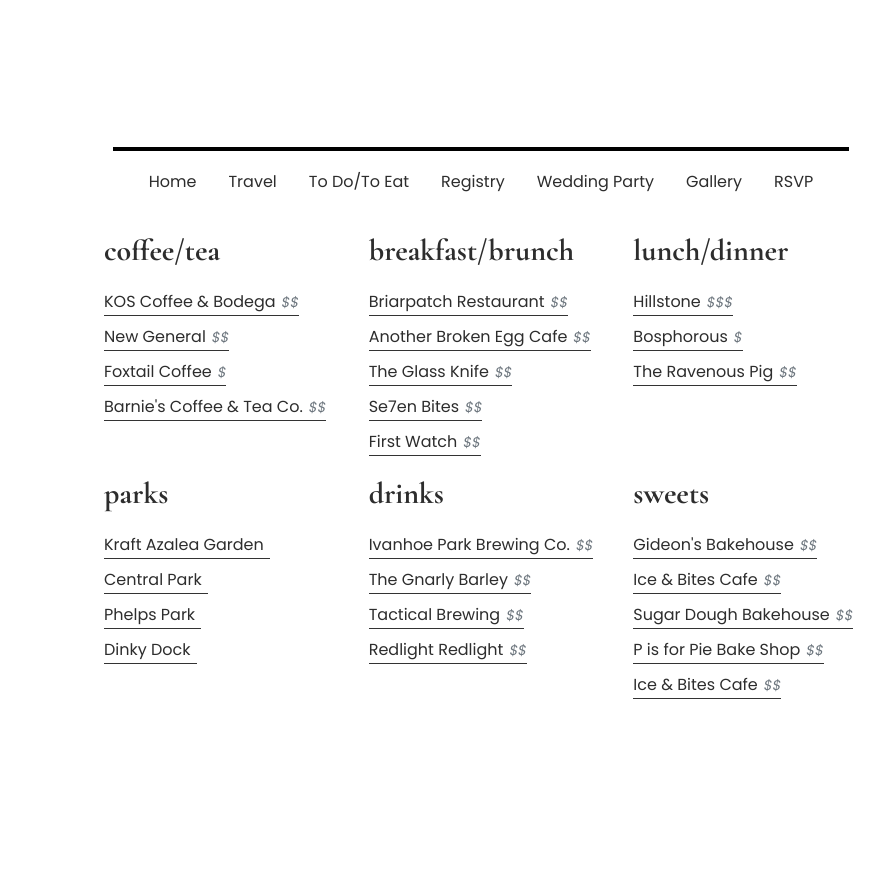
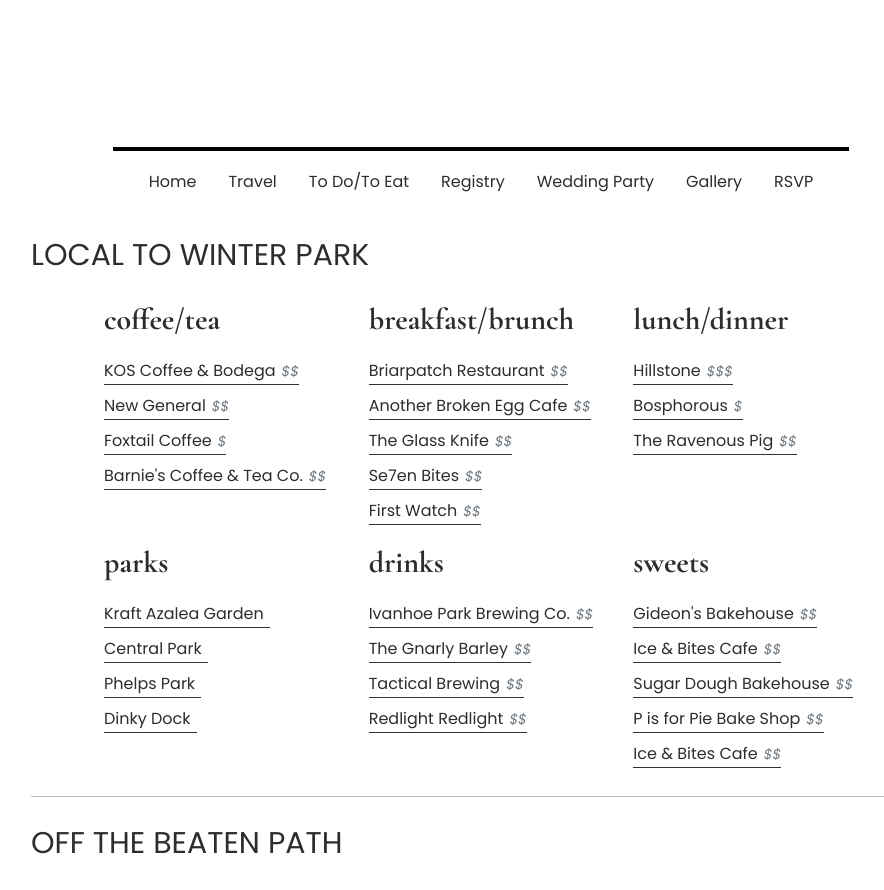
Before and after one commit to kblair40/wedding_v2, a React (Create React App) app: page /thingstodo in a window 1280 px wide. Shown: the whole page, without its empty margins (159-1043 px from the left). Before the commit the page ends 800 px from the top, so only its background shows below. Built offline with nearby package versions, Linux system fonts and the light colour scheme.

Commit message:
Add skeleton for 'Off the Beaten Path' section

```diff
--- a/src/components/Activities/index.js
+++ b/src/components/Activities/index.js
@@ -1,19 +1,33 @@
 import React from "react";
-import { Flex, Grid, GridItem } from "@chakra-ui/react";
+import { Flex, Grid, GridItem, Text, Heading, Divider } from "@chakra-ui/react";
 
 import { ACTIVITIES } from "utils/constants";
 import ActivityList from "./ActivityList";
 
 const Activities = () => {
   return (
+    // <React.Fragment>
     <Flex
+      // border="1px solid #bbb"
       w="100%"
+      flexDirection="column"
+      // alignItems="center"
+      alignItems={{ base: "center", sm: "space-between" }}
       justifyContent="center"
       maxW={{
         md: "720px",
         lg: "900px",
       }}
     >
+      <Text
+        mb="24px"
+        fontWeight="400"
+        alignSelf={{ base: "center", sm: "flex-start" }}
+        fontSize="3xl"
+        // borderBottom="1px solid #333"
+      >
+        LOCAL TO WINTER PARK
+      </Text>
       <Grid
         // border="1px solid red"
         columnGap={{ base: "8px", sm: "24px", md: "40px" }}
@@ -58,7 +72,18 @@
           />
         </GridItem> */}
       </Grid>
+      <Divider my="24px" borderColor="neutral.black" opacity={0.3} />
+      <Text
+        mb="24px"
+        fontWeight="400"
+        alignSelf={{ base: "center", sm: "flex-start" }}
+        fontSize="3xl"
+        // borderBottom="1px solid #333"
+      >
+        OFF THE BEATEN PATH
+      </Text>
     </Flex>
+    // {/* </React.Fragment> */}
   );
 };
 
--- a/src/pages/ToDoToEat/index.js
+++ b/src/pages/ToDoToEat/index.js
@@ -22,6 +22,9 @@
       <Flex alignItems="center" direction="column" w="100%" pt="24px">
         <Activities />
       </Flex>
+      {/* <Flex alignItems="center" direction="column" w="100%" mt="48px">
+        <Activities />
+      </Flex> */}
     </PageContainer>
   );
 };
```
